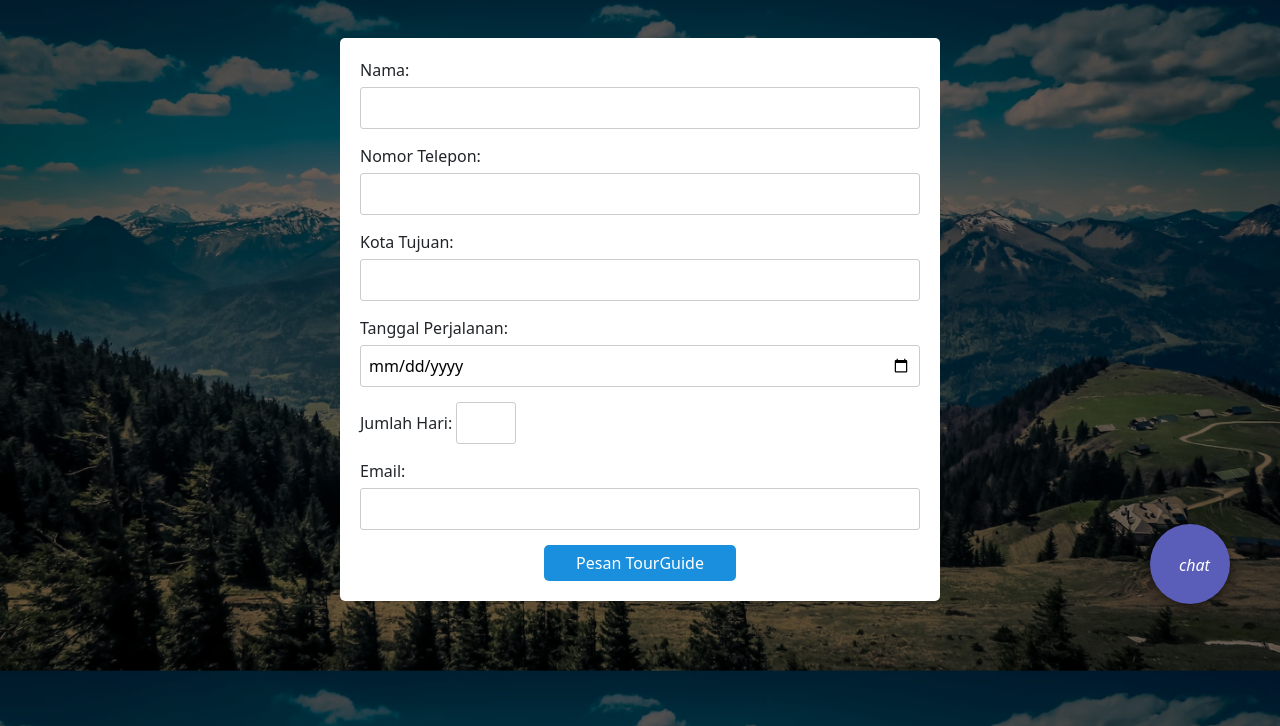
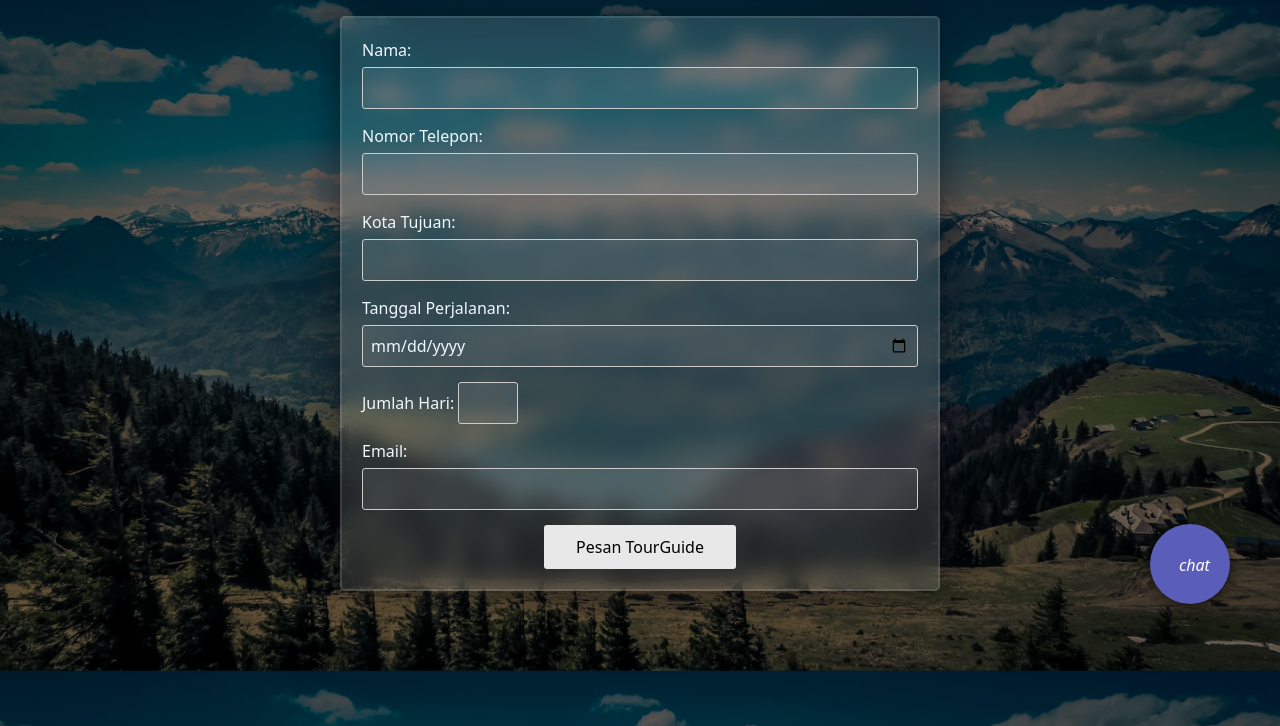
Before and after one commit to MaulanaFauzan/Front-end, a plain HTML site: page pemesanan.html in a window 1280 px wide. Shown: the part 146-872 px from the top of the page. Drawn offline with nearby package versions, Linux system fonts and the light colour scheme; some icons are missing.

Commit message:
update gan

```diff
--- a/maps.css
+++ b/maps.css
@@ -124,7 +124,7 @@ body {
 
 .alamat {
   display: flex;
-  color: white;
+  color: rgb(255, 255, 255);
   gap: 3rem;
   justify-content: center;
 }
@@ -150,6 +150,8 @@ body {
 .map {
   border-radius: 4px;
   overflow: hidden;
+  border: 2px solid rgba(255, 255, 255, 0.1);
+  box-shadow: 0 0 40px rgba(8, 7, 16, 0.6);
 }
 
 .info-budaya {
@@ -186,10 +188,10 @@ body {
 }
 
 .btn-container > button {
-  padding: 6px 2rem;
-  background: #1a8fdd;
-  color: white;
-  border-radius: 5px;
+  padding: 10px 2rem;
+  background: #e8e8e8;
+  color: black;
+  border-radius: 3px;
   border: none;
 }
 
@@ -252,5 +254,3 @@ body {
   padding: 15px;
   box-shadow: 0 2px 5px rgba(0, 0, 0, 0.3);
 }
-
-/* modal content */
--- a/pemesanan.css
+++ b/pemesanan.css
@@ -14,23 +14,35 @@ body {
 
 form {
   max-width: 600px;
-    margin: 40px auto;
+  margin: 20px auto;
   padding: 20px;
-    background-color: white;
+  background-color: rgba(255, 255, 255, 0.13);
   border-radius: 5px;
+  backdrop-filter: blur(10px);
+  border: 2px solid rgba(255, 255, 255, 0.1);
+  box-shadow: 0 0 40px rgba(8, 7, 16, 0.6);
 }
+
+/* form * {
+  background-color: rgba(255, 255, 255, 0.07);
+  border-radius: 3px;
+} */
 
 label {
   display: block;
   margin-bottom: 5px;
 }
 
-input[type="text"], input[type="date"], input[type="email"] {
+input[type="text"],
+input[type="date"],
+input[type="email"],
+input[type="number"] {
   width: 100%;
   padding: 8px;
   margin-bottom: 15px;
   border: 1px solid #ccc;
-    border-radius: 3px;
+  border-radius: 7px;
+  color: aliceblue;
 }
 
 input[type="number"] {
@@ -41,14 +53,13 @@ input[type="number"] {
   border-radius: 3px;
 }
 
-
-select {
+/* select {
   width: 100%;
   padding: 8px;
   margin-bottom: 15px;
   border: 1px solid #ccc;
   border-radius: 3px;
-}
+} */
 
 button[type="submit"] {
   background-color: #4caf50;
--- a/pemesanan.html
+++ b/pemesanan.html
@@ -59,26 +59,32 @@
     </div>
     <div class="container-pemesanan">
       <div class="pemesanan" style="padding-top: 2%; padding-bottom:0%; border-bottom:0cap;">
-        <h2 style="color: aliceblue;">Form Pemesanan</h2>
+        <h2 style="color: aliceblue; font-size:30px">Form Pemesanan</h2>
       </div>
       <form>
-        <label for="name">Nama:</label>
-        <input type="text" id="nama" name="namma">
+        <label for="name" style="color: aliceblue;">Nama:</label>
+        <input type="text" id="nama" name="nama" style="background-color: rgba(255, 255, 255, 0.07);
+        border-radius: 3px;">
         <br>
-        <label for="phone">Nomor Telepon:</label>
-        <input type="text" id="phone" name="phone">
+        <label for="phone" style="color: aliceblue;">Nomor Telepon:</label>
+        <input type="text" id="phone" name="phone" style="background-color: rgba(255, 255, 255, 0.07);
+        border-radius: 3px;">
         <br>
-        <label for="destination">Kota Tujuan:</label>
-        <input type="text" id="destination" name="destination">
+        <label for="destination" style="color: aliceblue;">Kota Tujuan:</label>
+        <input type="text" id="destination" name="destination" style="background-color: rgba(255, 255, 255, 0.07);
+        border-radius: 3px;">
         <br>
-        <label for="pickupDate">Tanggal Perjalanan:</label>
-        <input type="date" id="pickupDate" name="pickupDate">
+        <label for="pickupDate" style="color: aliceblue;">Tanggal Perjalanan:</label>
+        <input type="date" id="pickupDate" name="pickupDate" style="background-color: rgba(255, 255, 255, 0.07);
+        border-radius: 3px;">
         <br>
-        <label for="pickupHour">Jumlah Hari:</label>
-        <input type="number" id="pickupHour" name="pickupHour" min="1" max="12">
+        <label for="pickupHour" style="color: aliceblue;">Jumlah Hari:</label>
+        <input type="number" id="pickupHour" name="pickupHour" min="1" max="12" style="background-color: rgba(255, 255, 255, 0.07);
+        border-radius: 3px;">
         <br>
-        <label for="email">Email:</label>
-        <input type="email" id="email" name="email">
+        <label for="email" style="color: aliceblue;">Email:</label>
+        <input type="email" id="email" name="email" style="background-color: rgba(255, 255, 255, 0.07);
+        border-radius: 3px;">
         <br>
         <div class="btn-container">
           <button id="btn" type="button" class="btn btn-primary" data-bs-toggle="modal" data-bs-target="#staticBackdrop">Pesan TourGuide</button>
```
Also changed, not shown: Maps.html (+10 -4 lines), index.html (+10 -4 lines), signup.html (+1 -1 lines). Lines whose indentation alone changed are shown as unchanged.
